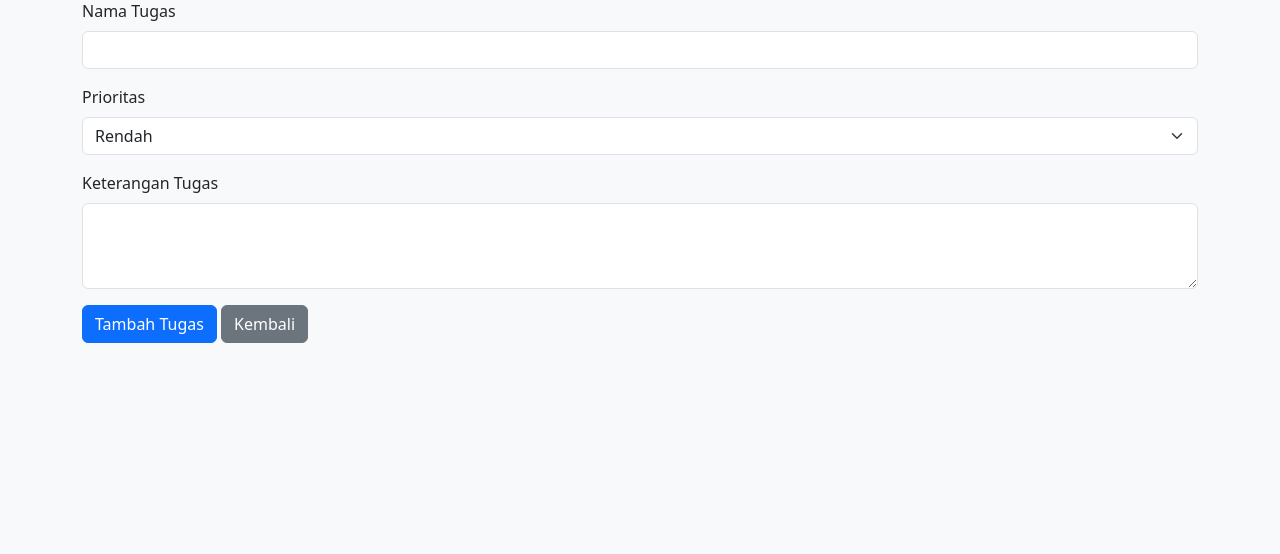
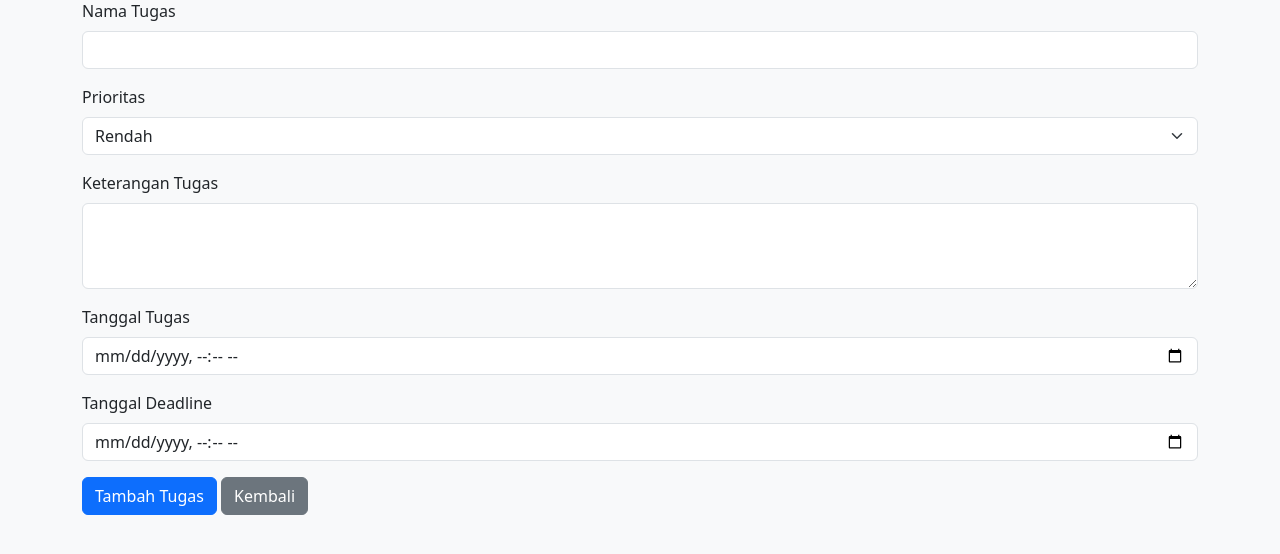
Before and after one commit to AdityaNugrahaDev/todoList-AdityaNugraha, a PHP site: page /tambah.php in a window 1280 px wide. Shown: the part 121-675 px from the top of the page. Run offline with PHP 8.4, Linux system fonts and the light colour scheme.

Commit message:
update tambah dan ubah

```diff
--- a/hapus.php
+++ b/hapus.php
@@ -1,14 +1,14 @@
 <?php
 session_start(); // Memulai session
 
-// Memeriksa apakah indeks tugas ada dalam list
+// Memeriksa apakah indeks tugas ada dalam URL
 if (isset($_GET['index'])) {
     $index = $_GET['index'];
     // Menghapus tugas dari daftar
     unset($_SESSION['todos'][$index]);
     // Mengatur ulang indeks tugas
     $_SESSION['todos'] = array_values($_SESSION['todos']);
-    // Mengatur notifikasi pesan tugas berhasil dihapus dari daftar list
+    // Mengatur pesan sukses
     $_SESSION['success_message'] = "Tugas berhasil dihapus!";
 }
 
--- a/tambah.php
+++ b/tambah.php
@@ -6,10 +6,12 @@ if ($_SERVER['REQUEST_METHOD'] === 'POST') {
     $task = htmlspecialchars(trim($_POST['task'])); // Mengambil dan memangkas input tugas
     $priority = htmlspecialchars(trim($_POST['priority'])); // Mengambil prioritas tugas
     $description = htmlspecialchars(trim($_POST['description'])); // Mengambil deskripsi tugas
+    $task_date = htmlspecialchars(trim($_POST['task_date'])); // Mengambil tanggal tugas
+    $deadline_date = htmlspecialchars(trim($_POST['deadline_date'])); // Mengambil tanggal deadline
 
-    // Validasi panjang karakter
+    // Validasi panjang tugas dan keterangan
     if (strlen($task) > 255 || strlen($description) > 500) {
-        $_SESSION['error_message'] = "Karakter terlalu panjang!";
+        $_SESSION['error_message'] = "Tugas atau deskripsi terlalu panjang!"; // Pesan error
     } else {
         // Inisialisasi array tugas jika belum ada
         if (!isset($_SESSION['todos'])) {
@@ -21,9 +23,11 @@ if ($_SERVER['REQUEST_METHOD'] === 'POST') {
             'task' => $task,
             'priority' => $priority,
             'description' => $description,
-            'status' => 'Belum Dikerjakan' // Status awal setelah menambahkan tugas
+            'task_date' => $task_date, // Menyimpan tanggal tugas
+            'deadline_date' => $deadline_date, // Menyimpan tanggal deadline
+            'status' => 'Belum Dikerjakan' // Status awal
         ];
-        $_SESSION['success_message'] = "Tugas berhasil ditambahkan!"; // Notifikasi pesan tugas berhasil ditambahkan ke daftar list
+        $_SESSION['success_message'] = "Tugas berhasil ditambahkan!"; // Pesan sukses
     }
 
     header("Location: index.php"); // Mengalihkan kembali ke halaman index
@@ -37,7 +41,6 @@ if ($_SERVER['REQUEST_METHOD'] === 'POST') {
     <meta charset="UTF-8">
     <meta name="viewport" content="width=device-width, initial-scale=1.0">
     <title>Tambah Tugas</title>
-    <!-- CSS Bootstrap 5 -->
     <link href="https://cdn.jsdelivr.net/npm/bootstrap@5.3.0/dist/css/bootstrap.min.css" rel="stylesheet">
 </head>
 <body class="bg-light">
@@ -63,11 +66,18 @@ if ($_SERVER['REQUEST_METHOD'] === 'POST') {
                 <label for="description" class="form-label">Keterangan Tugas</label>
                 <textarea name="description" id="description" class="form-control" rows="3" required></textarea> <!-- Input untuk keterangan tugas -->
             </div>
+            <div class="mb-3">
+                <label for="task_date" class="form-label">Tanggal Tugas</label>
+                <input type="datetime-local" name="task_date" id="task_date" class="form-control" required> <!-- Input untuk tanggal tugas -->
+            </div>
+            <div class="mb-3">
+                <label for="deadline_date" class="form-label">Tanggal Deadline</label>
+                <input type="datetime-local" name="deadline_date" id="deadline_date" class="form-control" required> <!-- Input untuk tanggal deadline -->
+            </div>
             <button type="submit" class="btn btn-primary">Tambah Tugas</button> <!-- Tombol untuk menambah tugas -->
             <a href="index.php" class="btn btn-secondary">Kembali</a> <!-- Tombol untuk kembali ke halaman index -->
         </form>
     </div>
-    <!-- Script JS Bootstrap 5 -->
     <script src="https://cdn.jsdelivr.net/npm/bootstrap@5.3.0/dist/js/bootstrap.bundle.min.js"></script>
 </body>
 </html>
```
Also changed, not shown: index.php (+13 -10 lines), ubah.php (+17 -7 lines).
